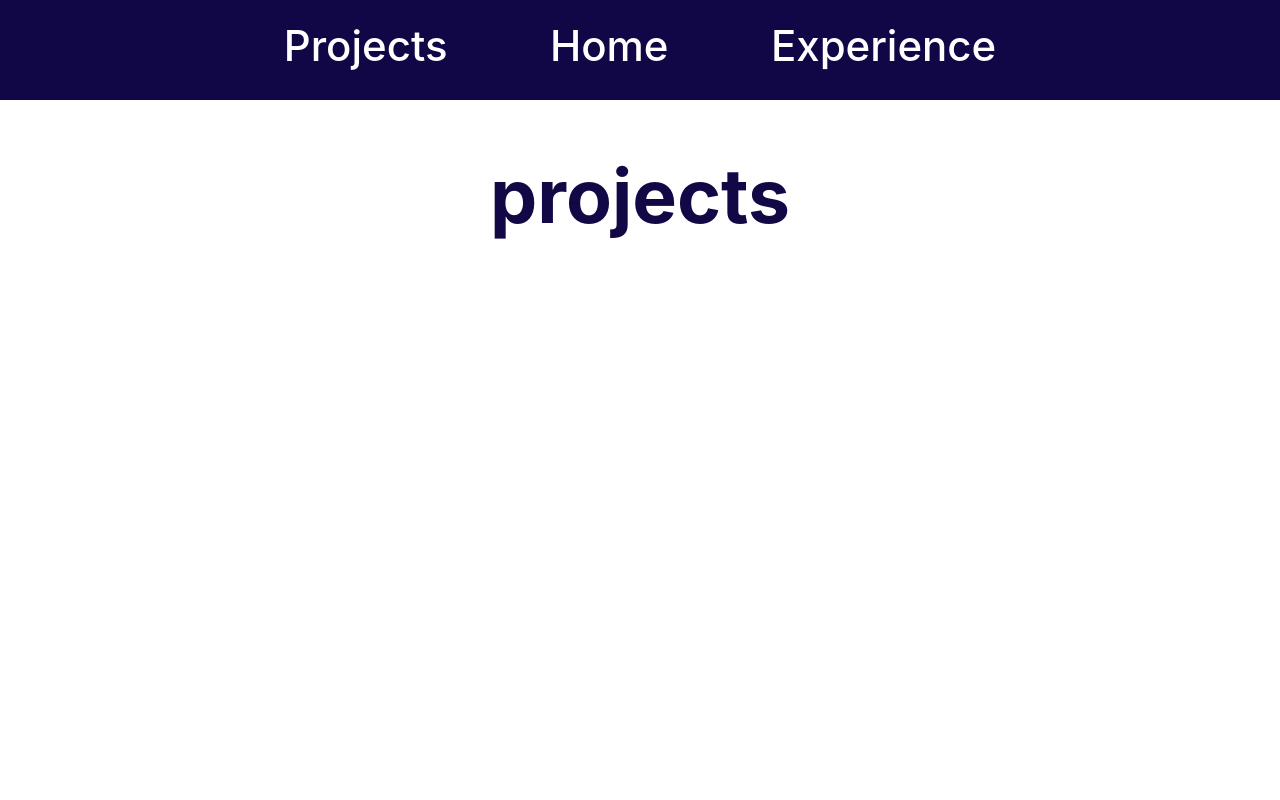
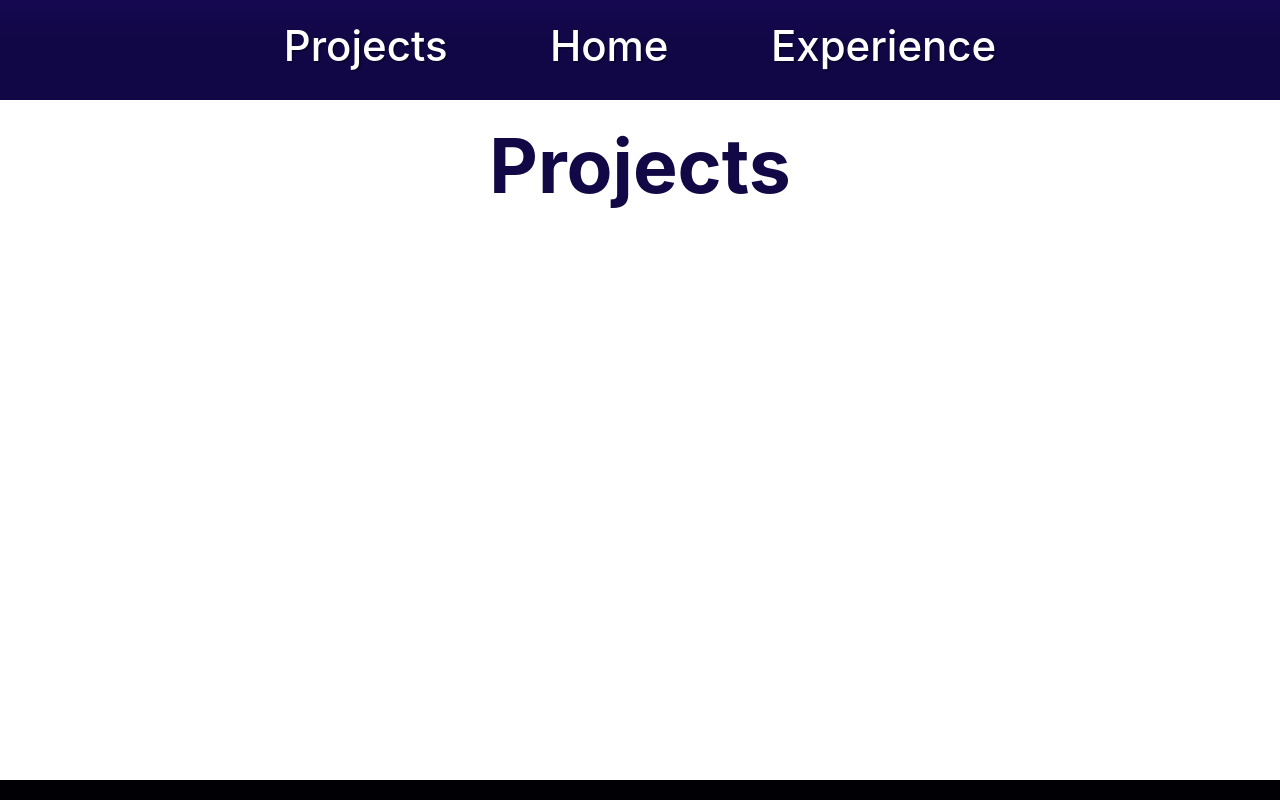
Before and after one commit to MaverickEmanuel/portfolio, a React (Create React App) app: page /projects in a window 1280 px wide. Shown: the top 800 px of the page. Built offline with nearby package versions, Linux system fonts and the light colour scheme.

Commit message:
Styling changes

```diff
--- a/src/pages/Home.js
+++ b/src/pages/Home.js
@@ -1,4 +1,5 @@
 import React from 'react';
+import KeyboardArrowDownIcon from '@mui/icons-material/KeyboardArrowDown';
 import '../styles/Home.css';
 
 function Home() {
@@ -7,6 +8,7 @@ function Home() {
             <div className="Intro">
                 <h1>Hey! I'm Maverick Emanuel.</h1>
                 <p>I'm a 19 year-old computer science student at Queen's University. I'm currently learning Javascript and React to further my understanding of front-end web development.</p>
+                <KeyboardArrowDownIcon />
             </div>
             <div className="Skills">
                 <h1>Skills</h1>
--- a/src/pages/Projects.js
+++ b/src/pages/Projects.js
@@ -4,7 +4,7 @@ import '../styles/Projects.css';
 function Projects() {
     return (
         <div className="Projects">
-            <h1>projects</h1>
+            <h1>Projects</h1>
         </div>
     )
 }
--- a/src/styles/Experience.css
+++ b/src/styles/Experience.css
@@ -1,11 +1,12 @@
 .Experience {
-  height: calc(100vh - 78px);
-  width: 100%;
+  height: 85vh;
+  width: 100vw;
   display: flex;
   flex-direction: column;
   align-items: center;
   background-color: white;
   color: #120845;
+  padding-top: 100px;
 }
 
 .Experience h1 {
--- a/src/styles/Home.css
+++ b/src/styles/Home.css
@@ -1,10 +1,11 @@
 .Intro {
-  height: calc(100vh - 98px);
+  height: 100vh;
   display: flex;
   flex-direction: column;
   justify-content: center;
   align-items: center;
   position: relative;
+  text-shadow: 2px 2px rgba(0, 0, 0, 0.3);
 }
 
 .Intro h1 {
@@ -24,6 +25,32 @@
   overflow-wrap: normal;
 }
 
+.Intro svg {
+  width: 50px;
+  height: 50px;
+  opacity: 0.5;
+  position: absolute;
+  bottom: 10px;
+  animation: bounce 2s infinite;
+}
+
+@keyframes bounce {
+  0%, 20%, 50%, 80%, 100% {
+    transform: translateY(0);
+  }
+  40% {
+    transform: translateY(-10px);
+  }
+  60% {
+    transform: translateY(-5px);
+  }
+}
+
+.fade {
+  opacity:0;
+  transition: 1s all ease-out;
+}
+
 .Skills {
   background-color: white;
   height: 100vh;
@@ -32,6 +59,7 @@
   flex-direction: column;
   align-items: center;
   color: #282c34;
+  text-shadow: 1px 1px rgba(55, 61, 72, 0.2);
 }
 
 .Skills h1 {
--- a/src/styles/NavBar.css
+++ b/src/styles/NavBar.css
@@ -1,7 +1,11 @@
 .NavBar {
   width: 100%;
   height: 100px;
+  background-color: #120746;
+  background-image: linear-gradient(to top, #120746 60%, #150852);
   font-size: calc(10px + 4vmin);
+  position: fixed;
+  z-index: 1;
 }
 
 .Headers {
@@ -14,6 +18,7 @@
 .Headers a {
   text-decoration: none;
   color: white;
+  text-shadow: 2px 2px rgba(0, 0, 0, 0.3);
   font-weight: 500;
   margin-top: 20px;
   transition: color 0.2s ease-out, 0.2s;
--- a/src/styles/Projects.css
+++ b/src/styles/Projects.css
@@ -1,17 +1,18 @@
 .Projects {
-  height: calc(100vh - 78px);
-  width: 100%;
+  height: 85vh;
+  width: 100vw;
   display: flex;
   flex-direction: column;
   align-items: center;
   position: relative;
   background-color: white;
+  padding-top: 100px;
 }
 
 .Projects h1 {
   text-align: center;
   font-size: 75px;
   font-weight: 650;
-  margin-bottom: 25px;
+  margin: 20px;
   color: #120845;
 }
```
